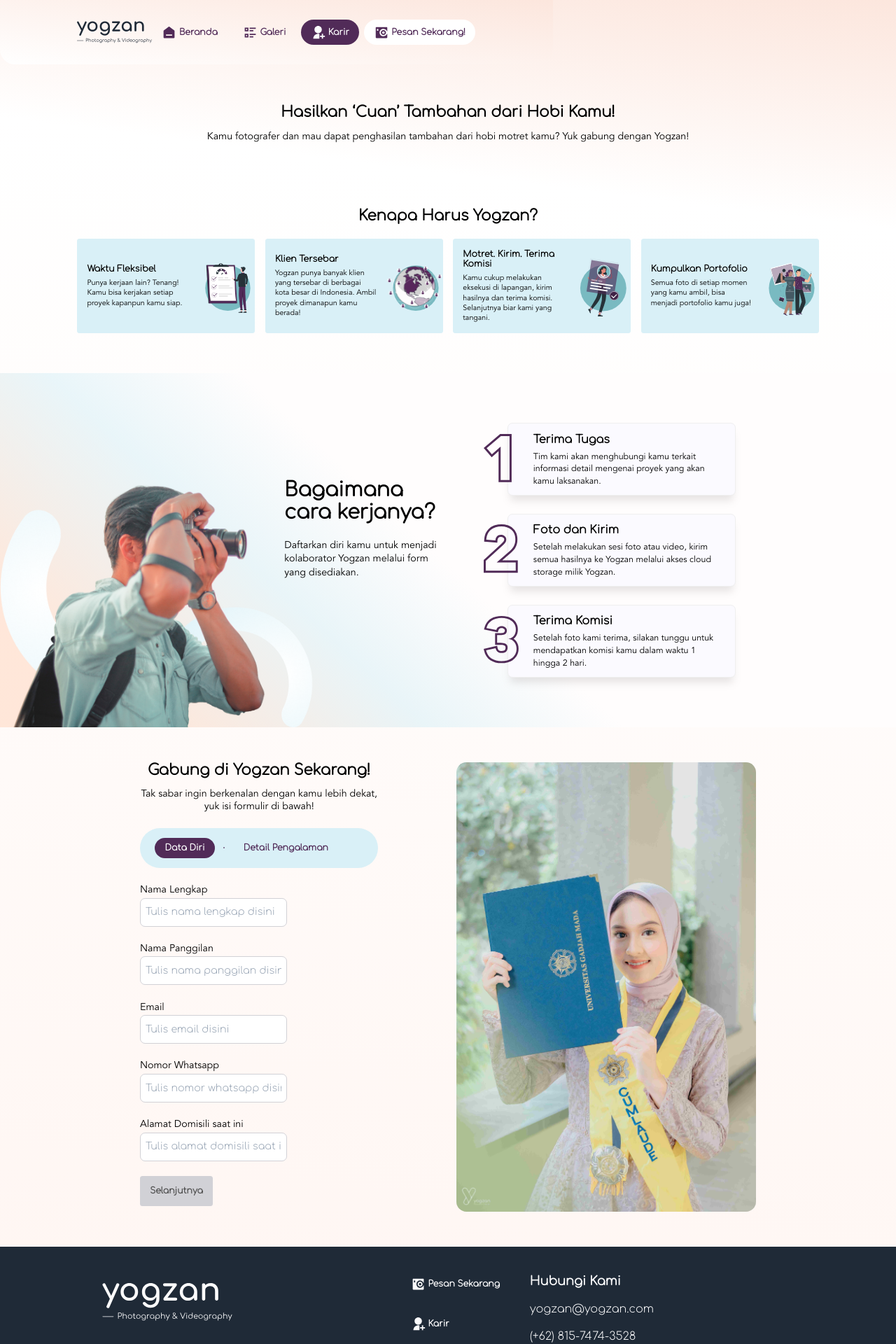
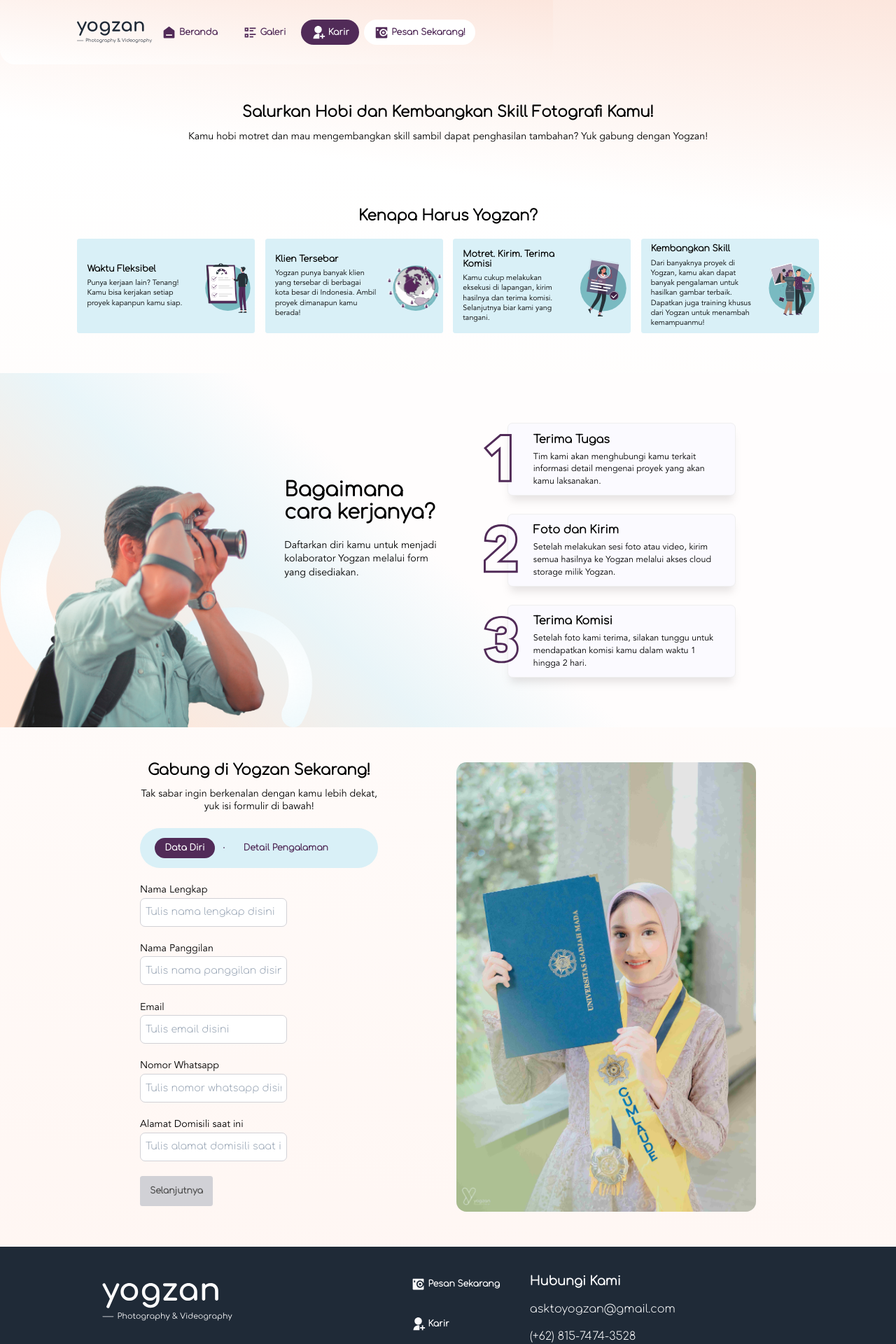
Before and after one commit to webmasterz2022/yogzan-dashboard, a React (Create React App) app: page /career in a window 1280 px wide. Shown: the top 1920 px of the page at 70% size. Built offline with nearby package versions, Linux system fonts and the light colour scheme.

Commit message:
update copy

```diff
--- a/src/components/Footer/Footer.js
+++ b/src/components/Footer/Footer.js
@@ -49,7 +49,7 @@
           </div>
           <div>
             <p>Hubungi Kami</p>
-            <p className={styles.email} onClick={() => window.open('https://mail.google.com/mail/?view=cm&fs=1&to=yogzan@yogzan.com', '_blank')}>yogzan@yogzan.com</p>
+            <p className={styles.email} onClick={() => window.open('https://mail.google.com/mail/?view=cm&fs=1&to=asktoyogzan@gmail.com', '_blank')}>asktoyogzan@gmail.com</p>
             <p>(+62) 815-7474-3528</p>
           </div>
         </div>
--- a/src/pages/Career/Career.js
+++ b/src/pages/Career/Career.js
@@ -50,8 +50,8 @@
 
   return (
     <section className={styles.root}>
-      <h3>Hasilkan ‘Cuan’ Tambahan dari Hobi Kamu!</h3>
-      <p>Kamu fotografer dan mau dapat penghasilan tambahan dari hobi motret kamu? Yuk gabung dengan Yogzan!</p>
+      <h3>Salurkan Hobi dan Kembangkan Skill Fotografi Kamu!</h3>
+      <p>Kamu hobi motret dan mau mengembangkan skill sambil dapat penghasilan tambahan? Yuk gabung dengan Yogzan!</p>
       <div className={styles.why}>
         <h3>Kenapa Harus Yogzan?</h3>
         <div>
--- a/src/pages/Career/dataMock.js
+++ b/src/pages/Career/dataMock.js
@@ -18,7 +18,7 @@
     desc: 'Kamu cukup melakukan eksekusi di lapangan, kirim hasilnya dan terima komisi. Selanjutnya biar kami yang tangani.'
   },{
     image: photo,
-    title: 'Kumpulkan Portofolio',
-    desc: 'Semua foto di setiap momen yang kamu ambil, bisa menjadi portofolio kamu juga!'
+    title: 'Kembangkan Skill',
+    desc: 'Dari banyaknya proyek di Yogzan, kamu akan dapat banyak pengalaman untuk hasilkan gambar terbaik. Dapatkan juga training khusus dari Yogzan untuk menambah kemampuanmu!'
   }
 ]
```
